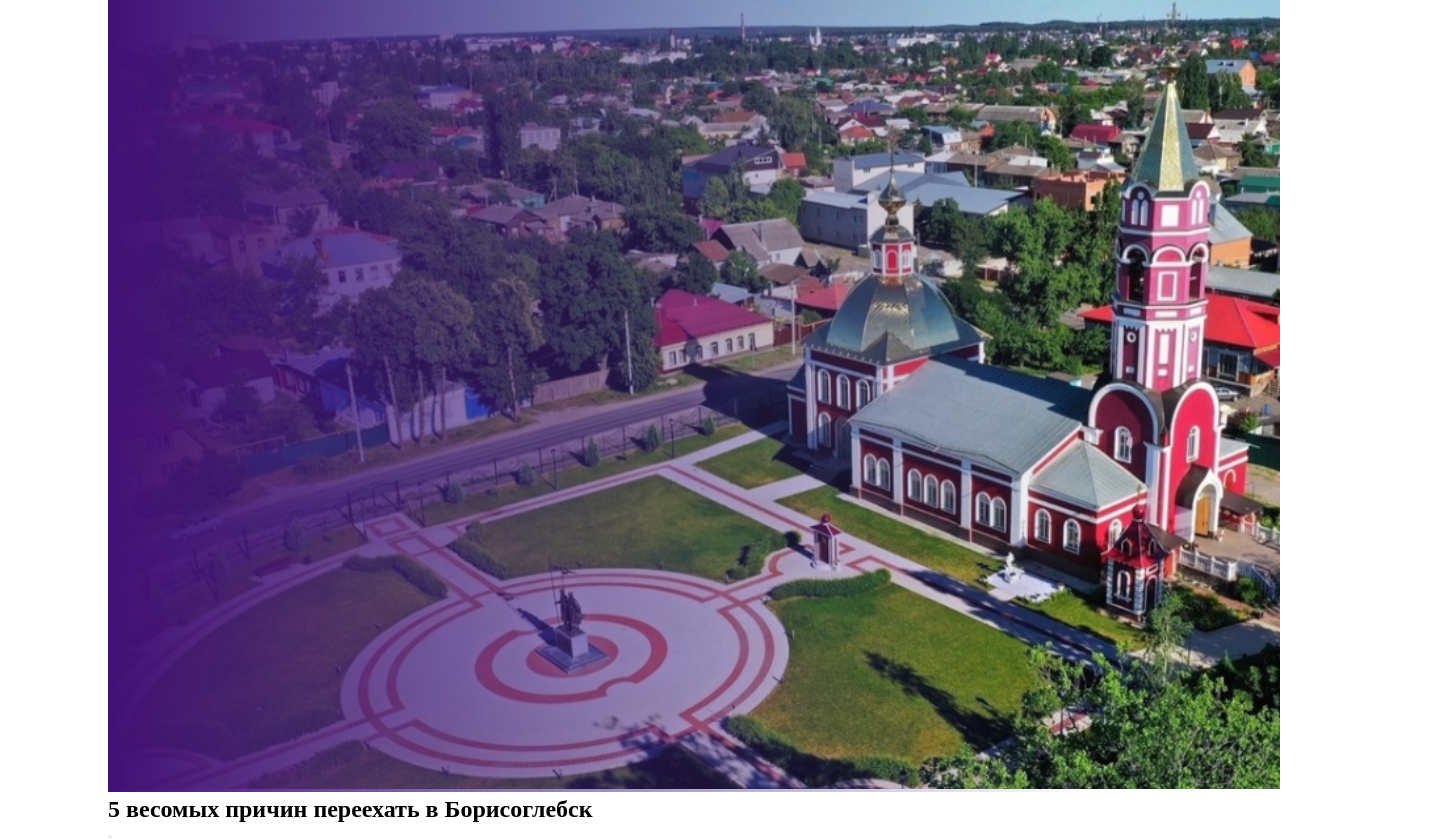
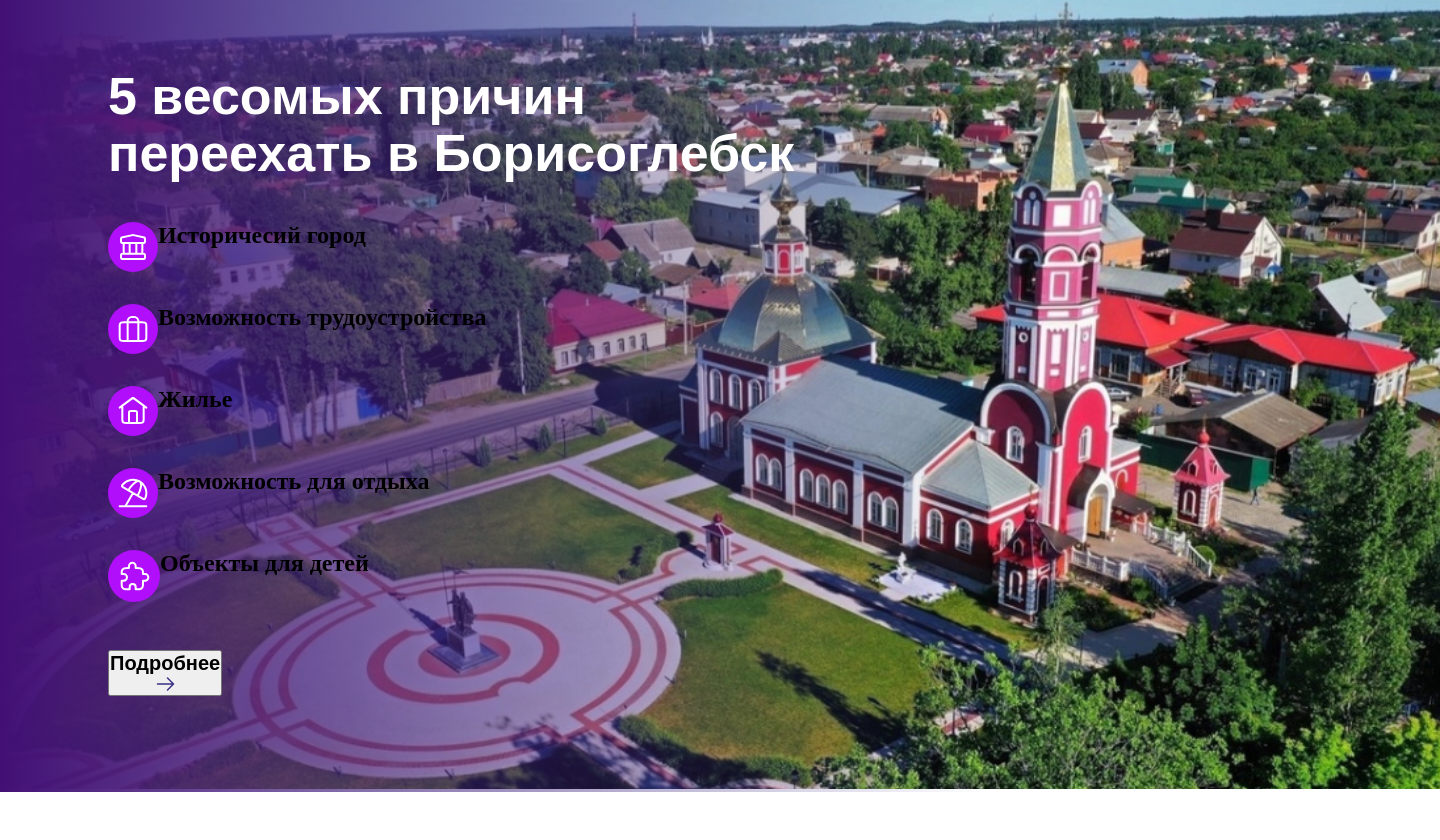
Before and after one commit to sky-trash/my_city, a Vue app: page / in a window 1280 px wide. Shown: the part 277-1117 px from the top of the page, 1440 px wide, since content can reach past the window. Built offline with nearby package versions, Linux system fonts and the light colour scheme.

Commit message:
home cause-five

```diff
--- a/src/components/home/home.scss
+++ b/src/components/home/home.scss
@@ -41,4 +41,40 @@
       }
     }
   }
+  &__cause {
+
+    #image-cause {
+      margin: 0 0 0 -108px;
+      position: absolute;
+    }
+    &__content {
+      position: absolute;
+      padding: 100px 0 101px 0;
+
+      &__text {
+
+        h1 {
+          font-family: var(--second-family);
+          font-weight: 900;
+          font-size: 52px;
+          line-height: 110%;
+          color: var(--background-white);
+        }
+      }
+      &__five {
+        padding-top: 40px;
+
+        &__cause {
+          display: flex;
+          padding-bottom: 32px;
+        }
+      }
+      &__button {
+        padding-top: 16px;
+      }
+    }
+  }
+  &__map {
+    padding-top: 921px;
+  }
 }
--- a/src/components/home/home.vue
+++ b/src/components/home/home.vue
@@ -21,21 +21,46 @@
       </div>
     </article>
     <article class="main__cause">
-      <img src="../../../public/home/cause.svg" alt="">
-      <div class="main__cause__text">
-        <h1>5 весомых причин переехать в Борисоглебск</h1>
+      <img id="image-cause" src="../../../public/home/cause.svg" alt="">
+      <div class="main__cause__content">
+        <div class="main__cause__content__text">
+          <h1>5 весомых причин<br> переехать в Борисоглебск</h1>
+        </div>
+        <div class="main__cause__content__five">
+          <div class="main__cause__content__five__cause">
+            <img src="../../../public/home/story.svg" alt="">
+            <h1>Историчесий город</h1>
+          </div>
+          <div class="main__cause__content__five__cause">
+            <img src="../../../public/home/work.svg" alt="">
+            <h1>Возможность трудоустройства</h1>
+          </div>
+          <div class="main__cause__content__five__cause">
+            <img src="../../../public/home/life.svg" alt="">
+            <h1>Жилье</h1>
+          </div>
+          <div class="main__cause__content__five__cause">
+            <img src="../../../public/home/rest.svg" alt="">
+            <h1>Возможность для отдыха</h1>
+          </div>
+          <div class="main__cause__content__five__cause">
+            <img src="../../../public/home/children.svg" alt="">
+            <h1>Объекты для детей</h1>
+          </div>
+        </div>
+        <div class="main__cause__content__button">
+          <button>
+            <h1>Подробнее</h1>
+            <img src="../../../public/home/right-cause.svg" alt="">
+          </button>
+        </div>
       </div>
-      <div class="main__cause__">
+    </article>
+    <article class="main__map">
 
-      </div>
-      <div class="main__cause__button">
-        <button>
-
-        </button>
-      </div>
     </article>
   </main>
 </template>
 <style scoped>
-  @import "./home.scss";
+@import "./home.scss";
 </style>
```
